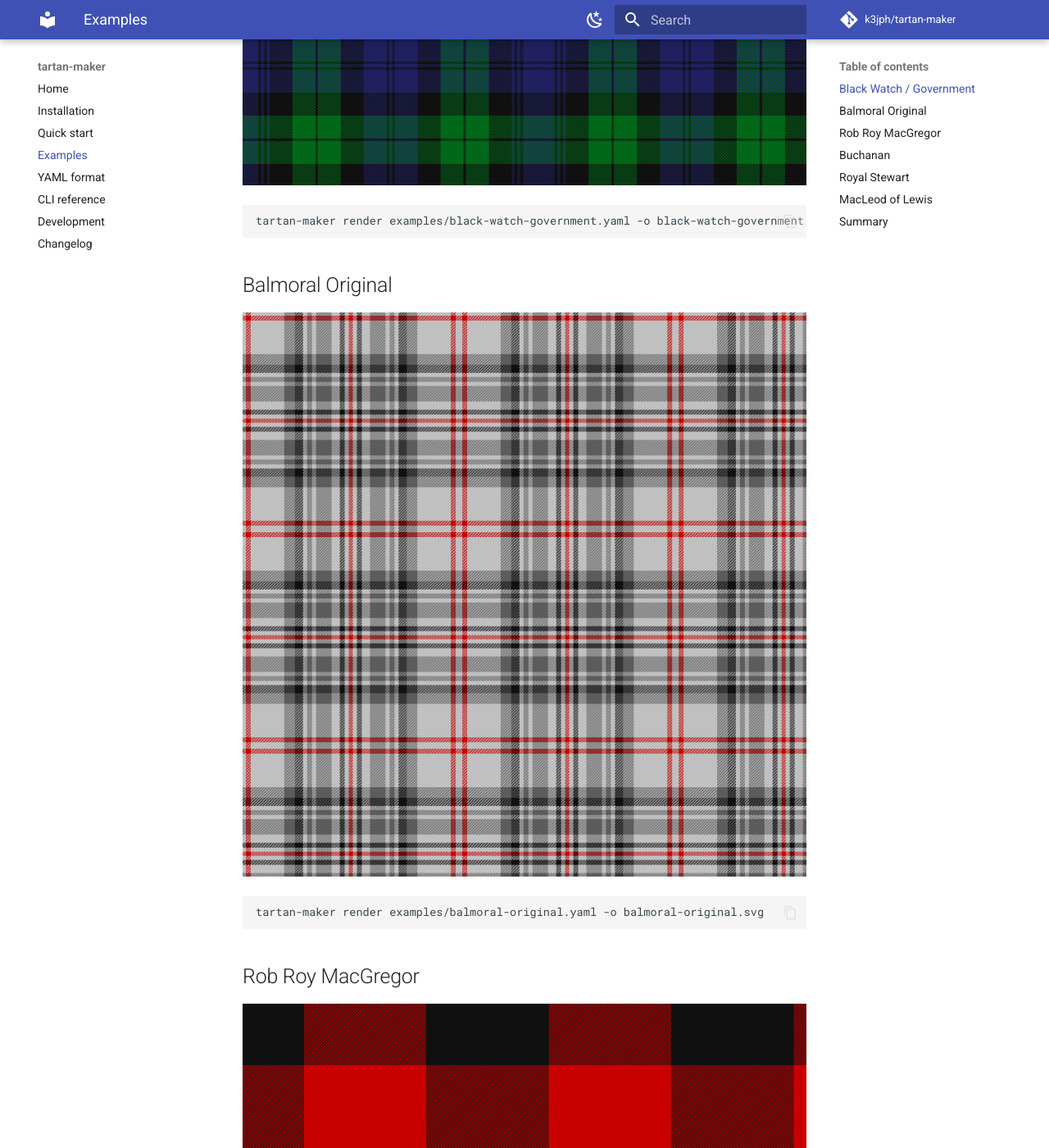
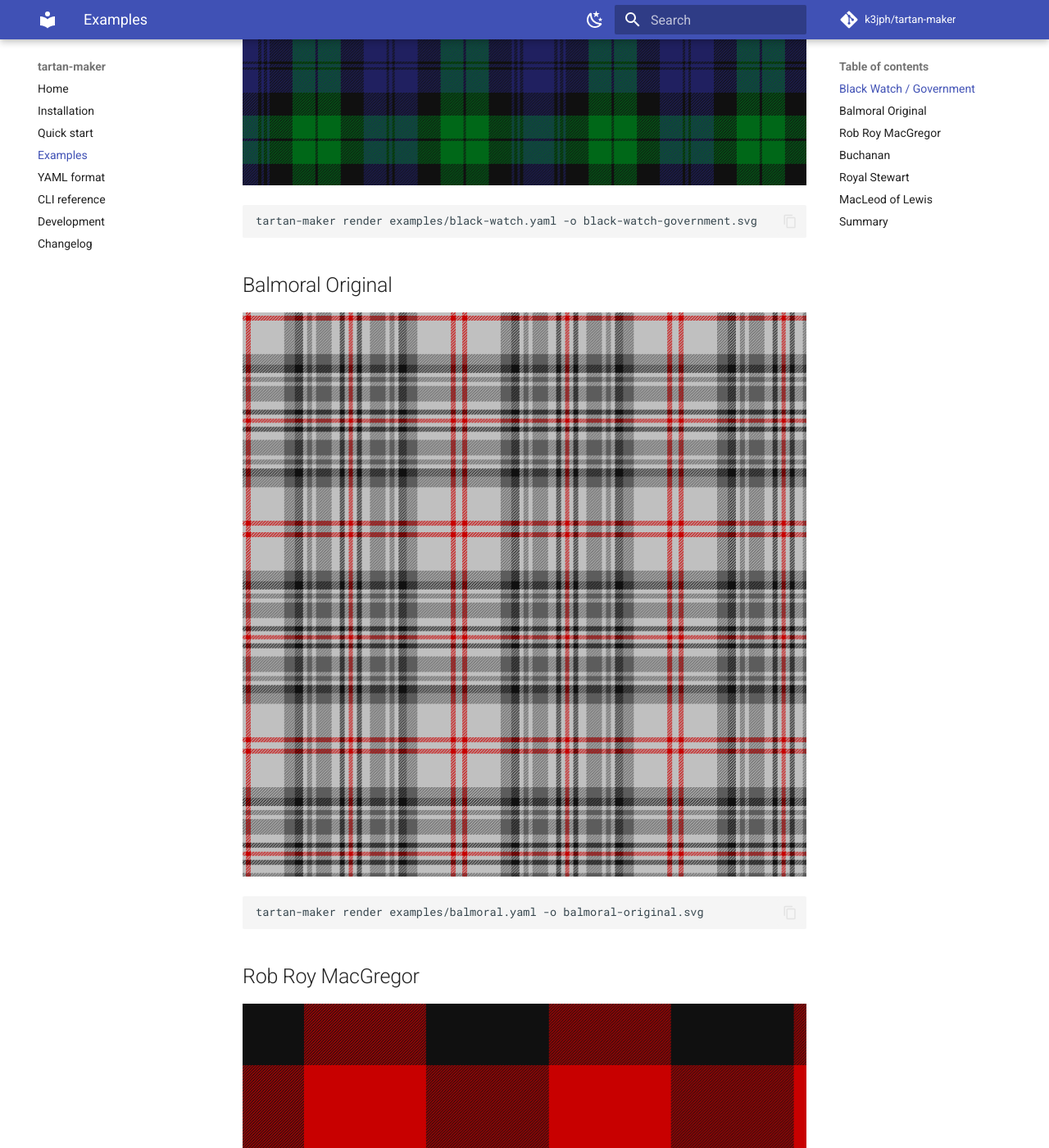
Before and after one commit to k3jph/tartan-maker, an MkDocs documentation site: the page built from docs/examples.md, in a window 1280 px wide and 1400 px high, scrolled down 825 px. Shown: the whole window at 82% size. Built offline with MkDocs 1.6.1 and Material for MkDocs 9.7.7, drawn with Linux system fonts in a browser that asks for light colours; comment, search, counter and statistics services are not loaded; some of the changed text lies outside the part shown.

Commit message:
docs: fix example names and stable release guidance

````diff
--- a/docs/examples.md
+++ b/docs/examples.md
@@ -9,7 +9,7 @@
 ![Black Watch / Government tartan](assets/examples/black-watch-government.svg)
 
 ```bash
-tartan-maker render examples/black-watch-government.yaml -o black-watch-government.svg
+tartan-maker render examples/black-watch.yaml -o black-watch-government.svg
 ```
 
 ## Balmoral Original
@@ -17,7 +17,7 @@
 ![Balmoral Original tartan](assets/examples/balmoral-original.svg)
 
 ```bash
-tartan-maker render examples/balmoral-original.yaml -o balmoral-original.svg
+tartan-maker render examples/balmoral.yaml -o balmoral-original.svg
 ```
 
 ## Rob Roy MacGregor
@@ -58,8 +58,8 @@
 
 | File | Sett type | Source |
 | --- | --- | --- |
-| `black-watch-government.yaml` | symmetrical | Scottish Register of Tartans ref. 277 |
-| `balmoral-original.yaml` | symmetrical | Scottish Register of Tartans ref. 182 |
+| `black-watch.yaml` | symmetrical | Scottish Register of Tartans ref. 277 |
+| `balmoral.yaml` | symmetrical | Scottish Register of Tartans ref. 182 |
 | `rob-roy-macgregor.yaml` | symmetrical | Scottish Register of Tartans ref. 3516 |
 | `buchanan.yaml` | asymmetrical | Scottish Register of Tartans ref. 414 |
 | `royal-stewart.yaml` | symmetrical | Scottish Register of Tartans ref. 3958 |
````
